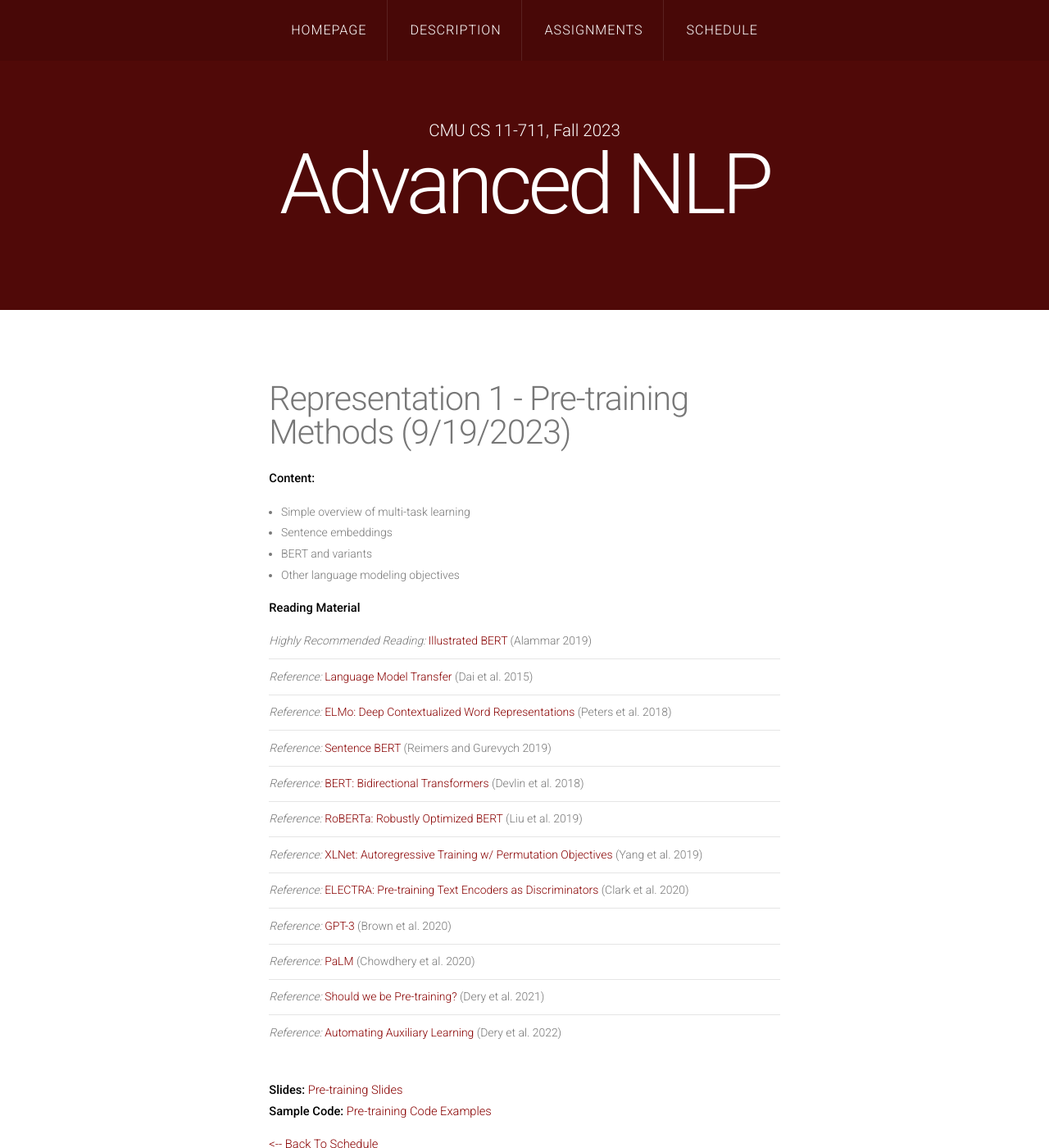
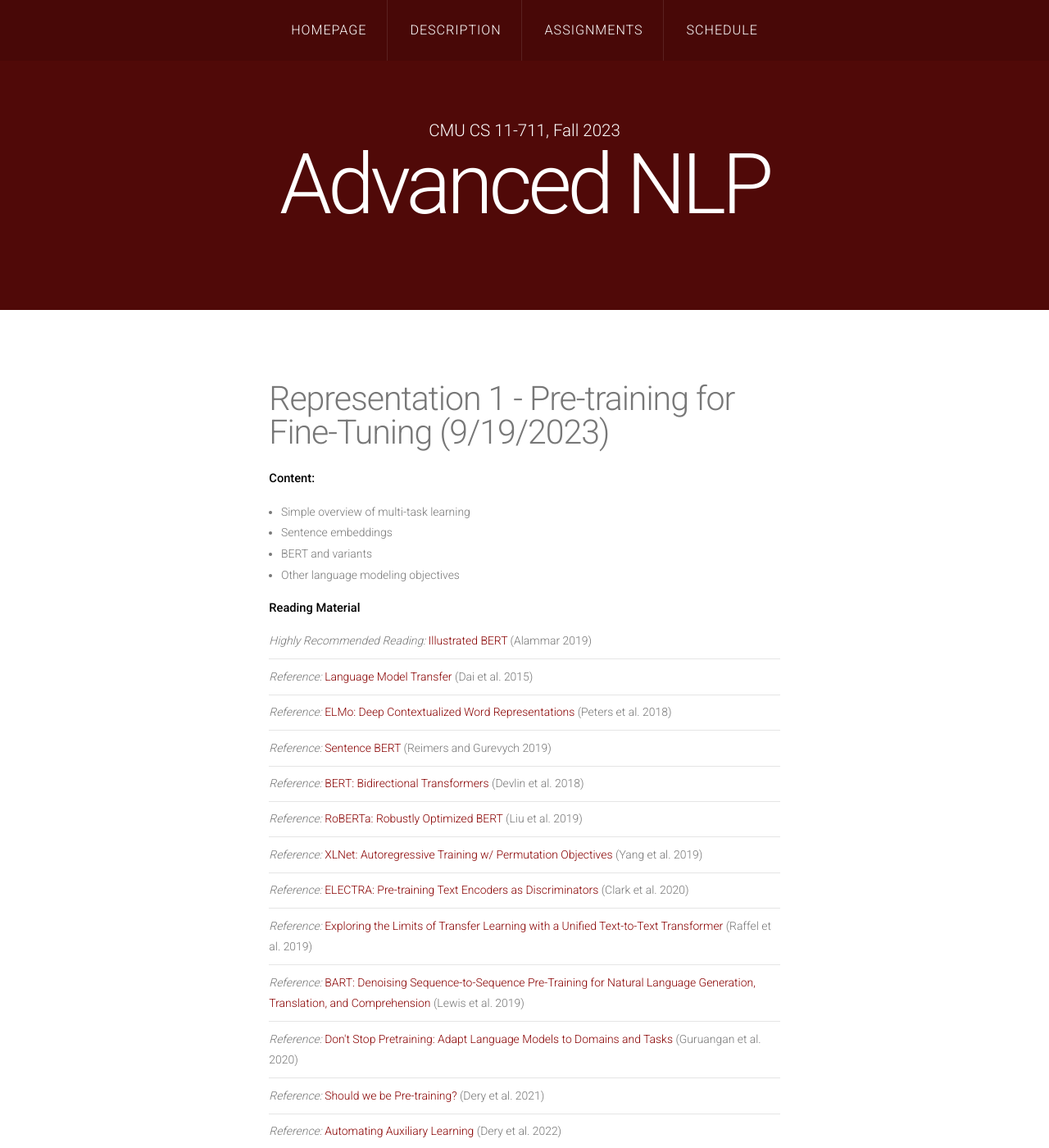
Before and after one commit to cmu-anlp/cmu-anlp.github.io, a Jekyll site: the page built from _posts/2023-09-19-pretraining.html, in a window 1280 px wide and 1400 px high. Shown: the whole window at 82% size. Built offline with Jekyll 4.4.1, drawn with Linux system fonts in a browser that asks for light colours; nearby versions of some CDN libraries.

Commit message:
07 and 08: update references and add slides

```diff
--- a/_posts/2023-09-19-pretraining.html
+++ b/_posts/2023-09-19-pretraining.html
@@ -1,6 +1,6 @@
 ---
 layout: post
-title:  "Representation 1 - Pre-training Methods (9/19/2023)"
+title:  "Representation 1 - Pre-training for Fine-Tuning (9/19/2023)"
 date:   2023-09-19 13:30:00 -0400
 categories: classes
 ---
@@ -24,8 +24,13 @@ categories: classes
   <li><i>Reference:</i> <a href="https://arxiv.org/pdf/1907.11692.pdf">RoBERTa: Robustly Optimized BERT</a> (Liu et al. 2019)</li>
   <li><i>Reference:</i> <a href="https://arxiv.org/pdf/1906.08237.pdf">XLNet: Autoregressive Training w/ Permutation Objectives</a> (Yang et al. 2019)</li>
   <li><i>Reference:</i> <a href="https://openreview.net/forum?id=r1xMH1BtvB">ELECTRA: Pre-training Text Encoders as Discriminators</a> (Clark et al. 2020)</li>
+  <!--
   <li><i>Reference:</i> <a href="https://arxiv.org/abs/2005.14165">GPT-3</a> (Brown et al. 2020)</li>
   <li><i>Reference:</i> <a href="https://arxiv.org/abs/2204.02311">PaLM</a> (Chowdhery et al. 2020)</li>
+  -->
+  <li><i>Reference:</i> <a href="https://arxiv.org/abs/1910.10683">Exploring the Limits of Transfer Learning with a Unified Text-to-Text Transformer</a> (Raffel et al. 2019)</li>
+  <li><i>Reference:</i> <a href="https://aclanthology.org/2020.acl-main.703/">BART: Denoising Sequence-to-Sequence Pre-Training for Natural Language Generation, Translation, and Comprehension</a> (Lewis et al. 2019)</li>
+  <li><i>Reference:</i> <a href="https://arxiv.org/abs/2004.10964">Don't Stop Pretraining: Adapt Language Models to Domains and Tasks</a> (Guruangan et al. 2020)</li>
   <li><i>Reference:</i> <a href="https://arxiv.org/abs/2109.07437">Should we be Pre-training?</a> (Dery et al. 2021)</li>
   <li><i>Reference:</i> <a href="https://arxiv.org/abs/2205.14082">Automating Auxiliary Learning</a> (Dery et al. 2022)</li>
 </ul>
--- a/_posts/2023-09-21-multitask.html
+++ b/_posts/2023-09-21-multitask.html
@@ -13,6 +13,7 @@ categories: classes
 </p>
 <ul class="default">
   <li><i>Recommended Reading:</i> <a href="https://towardsdatascience.com/understanding-dataset-shift-f2a5a262a766">Understanding Dataset Shift</a> </li>
+  <li><i>Recommended Reading:</i> <a href="https://arxiv.org/abs/2110.04366">Towards a Unified View of Parameter-Efficient Transfer Learning</a> (He et al. 2022) </li>
   <li><i>Reference:</i> <a href="http://reports-archive.adm.cs.cmu.edu/anon/1997/CMU-CS-97-203.pdf">Multi-task Learning</a> (Caruana 1997) </li>
   <li><i>Reference:</i> <a href="https://aclanthology.org/D18-1103/">Multilingual NMT</a> (Neubig and Hu 2018) </li>
   <li><i>Reference:</i> <a href="https://aclanthology.org/D19-1077/">Multilingual BERT</a> (Wu and Dredze 2019) </li>
```
Also changed, not shown: 4 other files.
